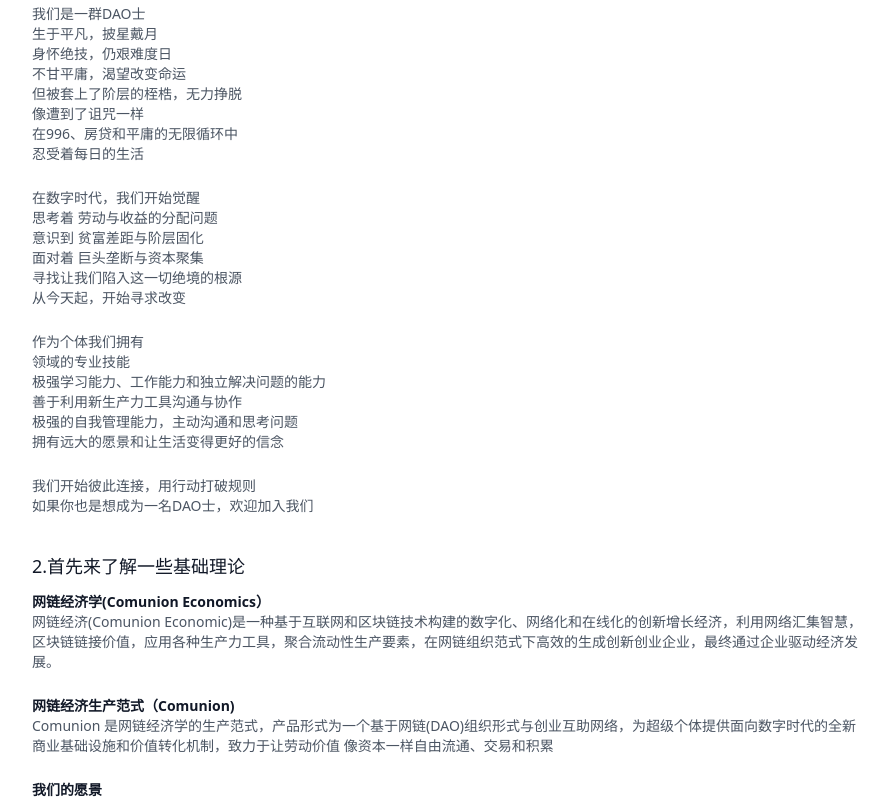
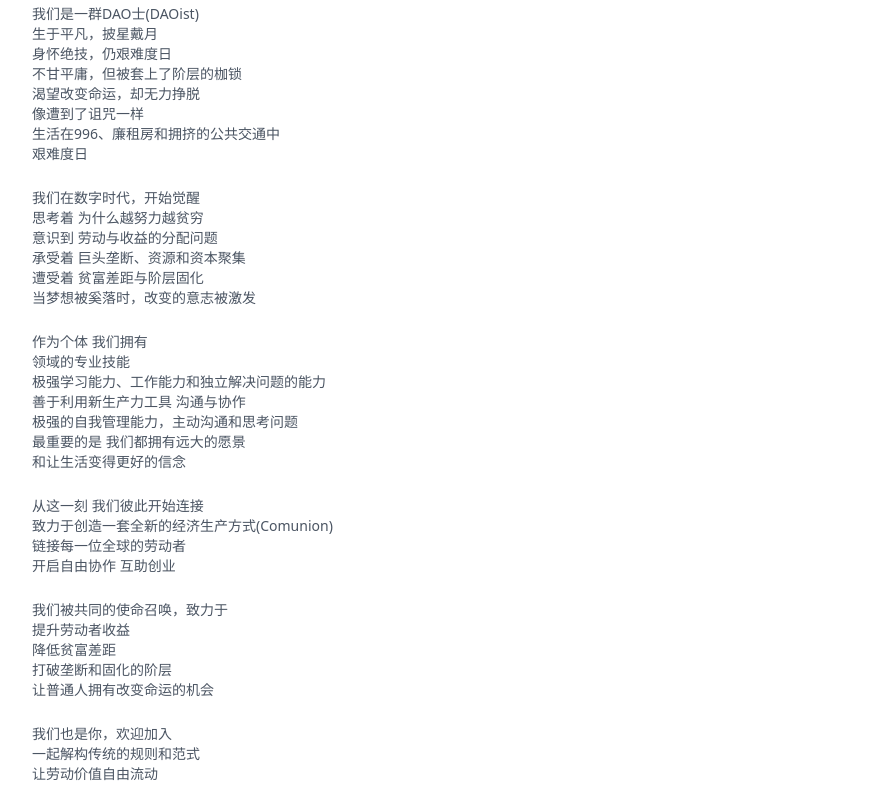
Before and after one commit to qianchen-2020/comunion-freshman-feedback, a Vue app: page / in a window 1280 px wide. Shown: the part 380-1180 px from the top of the page, without its empty margins (192-1080 px from the left). Built offline with nearby package versions, Linux system fonts and the light colour scheme.

Commit message:
chore: 文案修改

```diff
--- a/src/components/LearnInfo.tsx
+++ b/src/components/LearnInfo.tsx
@@ -12,31 +12,44 @@ export default defineComponent({
     return () => (
       <div class="mt-4">
         <h3>1.欢迎来到 Comunion DAOist 申请页</h3>
-        <p>我们是一群DAO士</p>
+        <p>我们是一群DAO士(DAOist)</p>
         <p>生于平凡，披星戴月</p>
         <p>身怀绝技，仍艰难度日</p>
-        <p>不甘平庸，渴望改变命运</p>
-        <p>但被套上了阶层的桎梏，无力挣脱</p>
+        <p>不甘平庸，但被套上了阶层的枷锁</p>
+        <p>渴望改变命运，却无力挣脱</p>
         <p>像遭到了诅咒一样</p>
-        <p>在996、房贷和平庸的无限循环中</p>
-        <p>忍受着每日的生活</p>
+        <p>生活在996、廉租房和拥挤的公共交通中</p>
+        <p>艰难度日</p>
         <br />
-        <p>在数字时代，我们开始觉醒</p>
-        <p>思考着 劳动与收益的分配问题</p>
-        <p>意识到 贫富差距与阶层固化</p>
-        <p>面对着 巨头垄断与资本聚集</p>
-        <p>寻找让我们陷入这一切绝境的根源</p>
-        <p>从今天起，开始寻求改变</p>
+        <p>我们在数字时代，开始觉醒</p>
+        <p>思考着 为什么越努力越贫穷</p>
+        <p>意识到 劳动与收益的分配问题</p>
+        <p>承受着 巨头垄断、资源和资本聚集</p>
+        <p>遭受着 贫富差距与阶层固化</p>
+        <p>当梦想被奚落时，改变的意志被激发</p>
         <br />
-        <p>作为个体我们拥有</p>
+        <p>作为个体 我们拥有</p>
         <p>领域的专业技能</p>
         <p>极强学习能力、工作能力和独立解决问题的能力</p>
-        <p>善于利用新生产力工具沟通与协作</p>
+        <p>善于利用新生产力工具 沟通与协作</p>
         <p>极强的自我管理能力，主动沟通和思考问题</p>
-        <p>拥有远大的愿景和让生活变得更好的信念</p>
+        <p>最重要的是 我们都拥有远大的愿景</p>
+        <p>和让生活变得更好的信念</p>
         <br />
-        <p>我们开始彼此连接，用行动打破规则</p>
-        <p>如果你也是想成为一名DAO士，欢迎加入我们</p>
+        <p>从这一刻 我们彼此开始连接</p>
+        <p>致力于创造一套全新的经济生产方式(Comunion)</p>
+        <p>链接每一位全球的劳动者</p>
+        <p>开启自由协作 互助创业</p>
+        <br />
+        <p>我们被共同的使命召唤，致力于</p>
+        <p>提升劳动者收益</p>
+        <p>降低贫富差距</p>
+        <p>打破垄断和固化的阶层</p>
+        <p>让普通人拥有改变命运的机会</p>
+        <br />
+        <p>我们也是你，欢迎加入</p>
+        <p>一起解构传统的规则和范式</p>
+        <p>让劳动价值自由流动</p>
         <br />
 
         <h3>2.首先来了解一些基础理论</h3>
```
